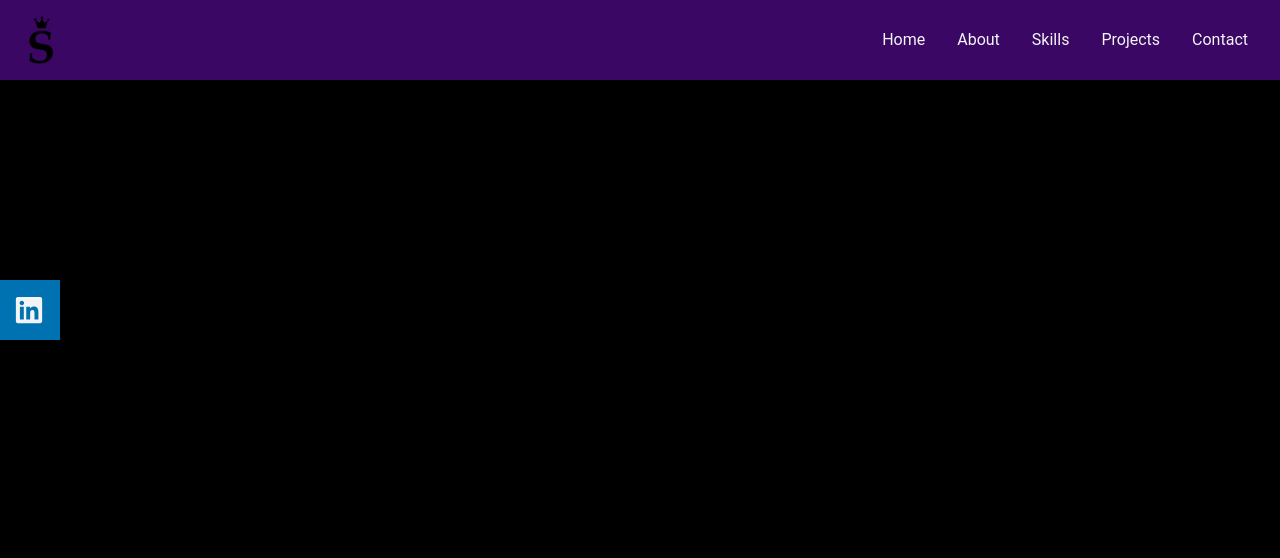
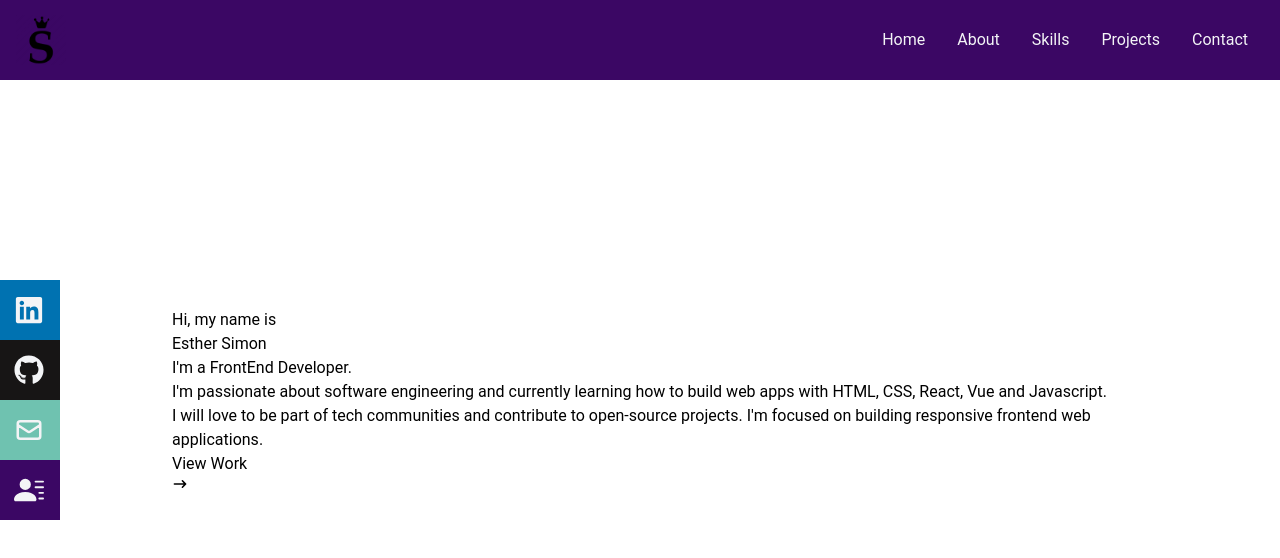
Before and after one commit to just-talis/Portfolio-, a React (Create React App) app: page / in a window 1280 px wide. Shown: the top 558 px of the page. Built offline with nearby package versions, Linux system fonts and the light colour scheme.

Commit message:
feat: adding links

```diff
--- a/src/components/Main.js
+++ b/src/components/Main.js
@@ -1,10 +1,24 @@
-import React from 'react'
-import { HiArrowNarrowRight } from 'react-icons/hi'
+import React from "react";
+import { HiArrowNarrowRight } from "react-icons/hi";
 
 function Main() {
   return (
-    <div className='w-full h-screen bg-[black]'></div>
-  )
+    <div name="main" className="w-full h-screen bg-[white]">
+      {/* container */}
+      <div className="max-w-[1000px] mx-auto px-8 flex flex-col justify-center h-full">
+        <p>Hi, my name is</p>
+        <h1>Esther Simon</h1>
+        <h2>I'm a FrontEnd Developer.</h2>
+        <p>
+          I'm passionate about software engineering and currently learning how
+          to build web apps with HTML, CSS, React, Vue and Javascript. I will
+          love to be part of tech communities and contribute to open-source
+          projects. I'm focused on building responsive frontend web applications.
+        </p>
+        <div>View Work <HiArrowNarrowRight/></div>
+      </div>
+    </div>
+  );
 }
 
-export default Main
+export default Main;
--- a/src/components/NavBar.js
+++ b/src/components/NavBar.js
@@ -1,7 +1,7 @@
 import React, { useState } from "react";
 import { FaBars, FaTimes, FaGithub, FaLinkedin } from "react-icons/fa";
-import { HiOutlineMail } from "react-icons/hi"
-import { BsFillPersonLinesFill } from "react-icons/bs"
+import { HiOutlineMail } from "react-icons/hi";
+import { BsFillPersonLinesFill } from "react-icons/bs";
 import Logo from "../assets/logo.png";
 
 function NavBar() {
@@ -30,7 +30,13 @@ const handleClick = () => setNav(!nav);
       </div>
 
       {/* mobile menu */}
-      <ul className={!nav ? 'hidden' : 'absolute top-0 left-0 w-full h-screen bg-purple-950 flex flex-col justify-center items-center'}>
+      <ul
+        className={
+          !nav
+            ? "hidden"
+            : "absolute top-0 left-0 w-full h-screen bg-purple-950 flex flex-col justify-center items-center"
+        }
+      >
         <li className="py-6 text-4xl">Home</li>
         <li className="py-6 text-4xl">About</li>
         <li className="py-6 text-4xl">Skills</li>
@@ -39,12 +45,38 @@ const handleClick = () => setNav(!nav);
       </ul>
 
       {/* socials icons */}
-      <div className="flex fixed flex-col top-[35%] left-0">
+      <div className="hidden lg:flex fixed flex-col top-[35%] left-0">
         <ul>
           <li className="w-[160px] h-[60px] flex justify-between items-center ml-[-100px] hover:ml-[-10px] duration-300 bg-[#0072b1]">
-        <a className="flex justify-between items-center w-full text-gray-100"
-        href="/">
-            LinkedIn <FaLinkedin size={30}/>
+            <a
+              className="flex justify-between items-center w-full text-gray-100"
+              href="/"
+            >
+              LinkedIn <FaLinkedin size={30} />
+            </a>
+          </li>
+          <li className="w-[160px] h-[60px] flex justify-between items-center ml-[-100px] hover:ml-[-10px] duration-300 bg-[#171515]">
+            <a
+              className="flex justify-between items-center w-full text-gray-100"
+              href="/"
+            >
+              Github <FaGithub size={30} />
+            </a>
+          </li>
+          <li className="w-[160px] h-[60px] flex justify-between items-center ml-[-100px] hover:ml-[-10px] duration-300 bg-[#6fc2b0]">
+            <a
+              className="flex justify-between items-center w-full text-gray-100"
+              href="/"
+            >
+              Email <HiOutlineMail size={30} />
+            </a>
+          </li>
+          <li className="w-[160px] h-[60px] flex justify-between items-center ml-[-100px] hover:ml-[-10px] duration-300 bg-purple-950">
+            <a
+              className="flex justify-between items-center w-full text-gray-100"
+              href="/"
+            >
+              Resume <BsFillPersonLinesFill size={30} />
             </a>
           </li>
         </ul>
```
Lines whose indentation alone changed are shown as unchanged.
